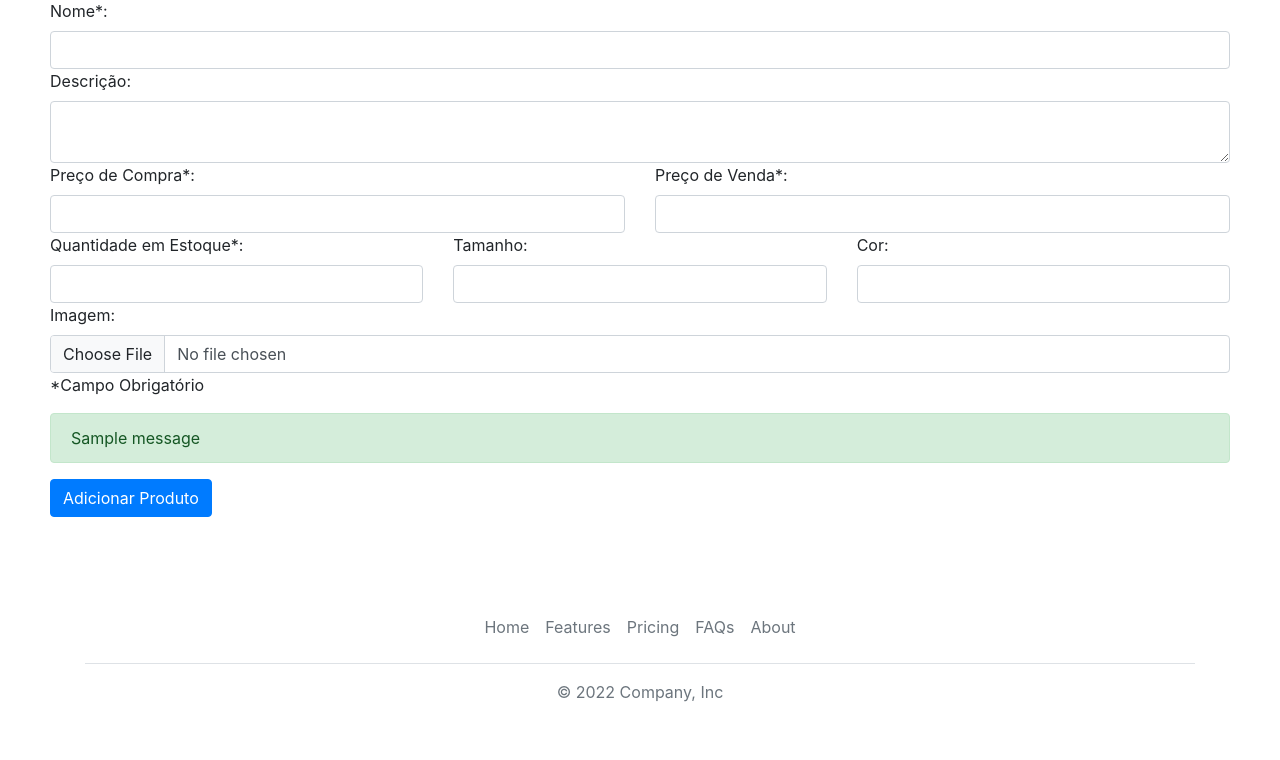
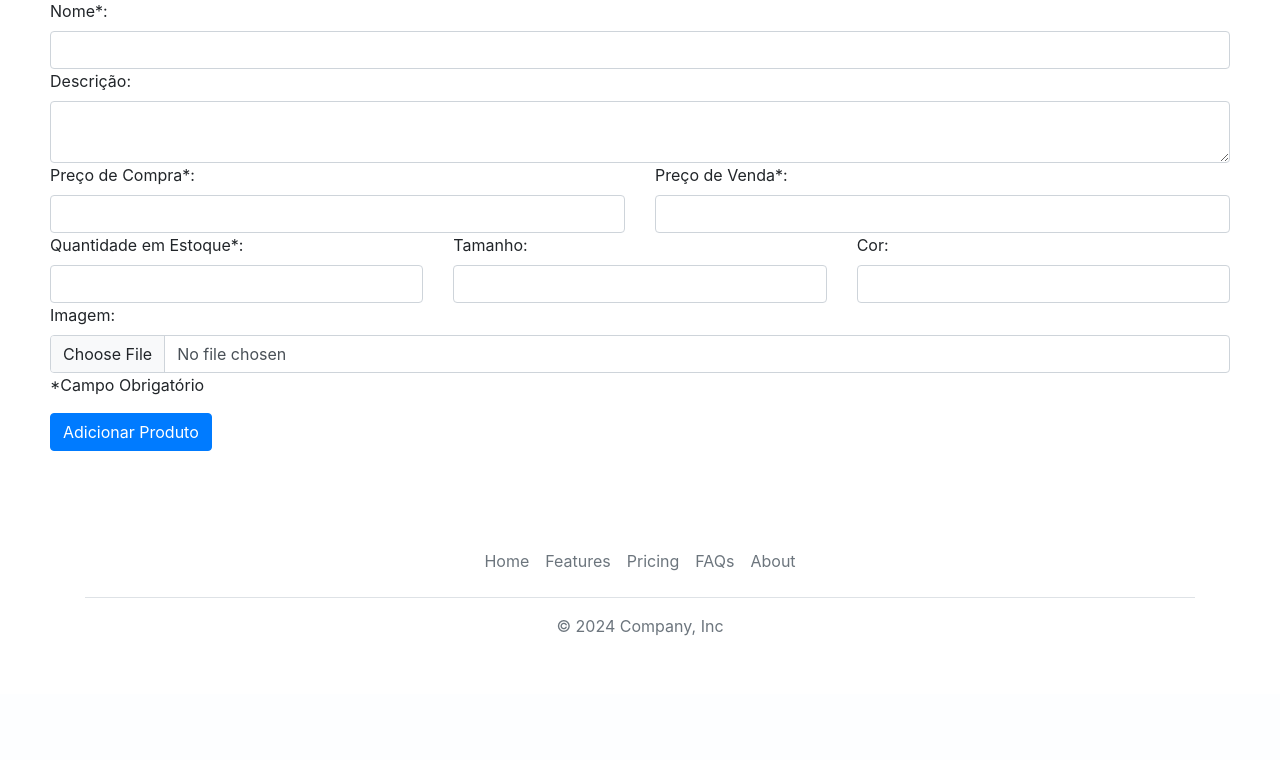
Before and after one commit to Luamateus2/Estoque, a Django app: page /cadastrar/produto in a window 1280 px wide. Shown: the part 204-964 px from the top of the page. After the commit the page ends 840 px from the top, so only its background shows below. Run offline with Django 5.2, Linux system fonts and the light colour scheme; tables that the repository leaves empty hold one stand-in row (values such as "Sample post"); one stand-in notice (Sample message) is shown; some libraries are stand-ins or nearby versions.

Commit message:
'atualizacao'

```diff
--- a/task/templates/base.html
+++ b/task/templates/base.html
@@ -40,7 +40,7 @@
               <li class="nav-item"><a href="#" class="nav-link px-2 text-muted">FAQs</a></li>
               <li class="nav-item"><a href="#" class="nav-link px-2 text-muted">About</a></li>
             </ul>
-            <p class="text-center text-muted">© 2022 Company, Inc</p>
+            <p class="text-center text-muted">© 2024 Company, Inc</p>
           </footer>
         </div>
 </body>
--- a/task/templates/tasks/cadastrar_roupa.html
+++ b/task/templates/tasks/cadastrar_roupa.html
@@ -62,15 +62,7 @@
                         </div>
 
                         <p>*Campo Obrigatório</p>
-                        {% if messages %}
-                            <div>
-                                {% for message in messages %}
-                                    <div class="alert alert-{{ message.tags }}">
-                                        {{ message }}
-                                    </div>
-                                {% endfor %}
-                            </div>
-                        {% endif %}
+
                         <button type="submit" class="btn btn-primary">Adicionar Produto</button>
                     </form>
             </article>
--- a/task/templates/tasks/cadastro.html
+++ b/task/templates/tasks/cadastro.html
@@ -29,14 +29,15 @@
             <input type="password" id="confirmar_senha" name="confirmar_senha" placeholder="Confirme sua senha" />
 
             <p>*Campos Obrigatórios </p>
-               {% if messages %}
+           <!--Só na próxima av
+            {% if messages %}
                 <div id="messages">
                     {% for message in messages %}
                         <div class="alert {{ message.tags }}">{{ message }}</div>
                     {% endfor %}
                 </div>
             {% endif %}
-
+            -->
 
       <input type="submit" value="Cadastrar" class="btn" />
     </form>
--- a/task/templates/tasks/descricao_roupa.html
+++ b/task/templates/tasks/descricao_roupa.html
@@ -7,14 +7,12 @@
 <main class="container mt-4">
     <h1>{{ produto.nome }}</h1>
 
-    <!-- Imagem do Produto -->
     {% if produto.imagem %}
         <img src="{{ produto.imagem.url }}" alt="{{ produto.nome }}" class="img-fluid mb-3">
     {% else %}
         <p>Imagem não disponível.</p>
     {% endif %}
 
-    <!-- Detalhes do Produto -->
     <div class="row">
         <div class="col-md-6">
             <h4>Descrição</h4>
@@ -39,7 +37,6 @@
         </div>
     </div>
 
-    <!-- Botão de Voltar -->
     <a href="{% url 'home' %}" class="btn btn-primary mt-3">Voltar para a lista</a>
 </main>
 {% endblock %}
```
